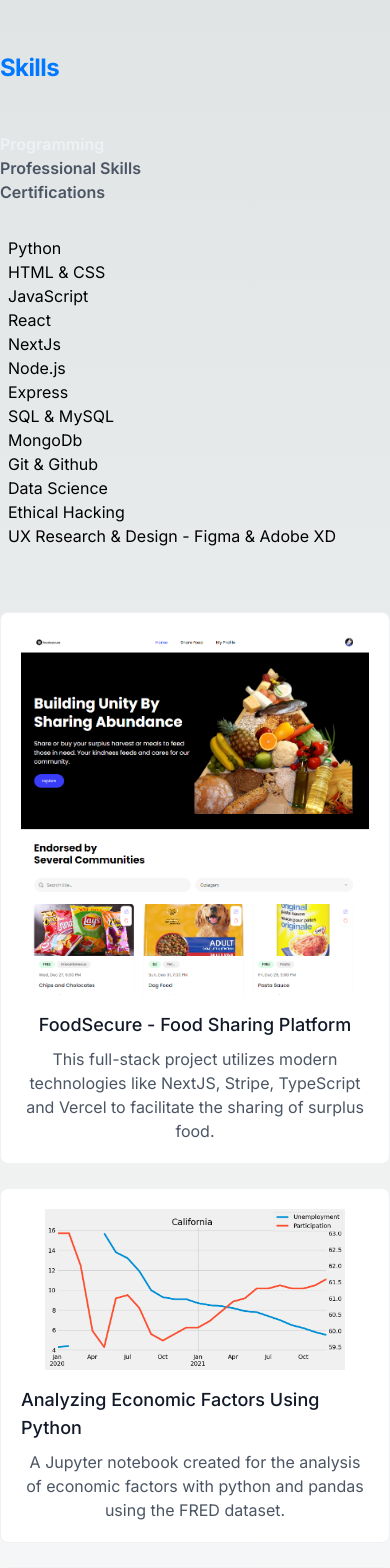
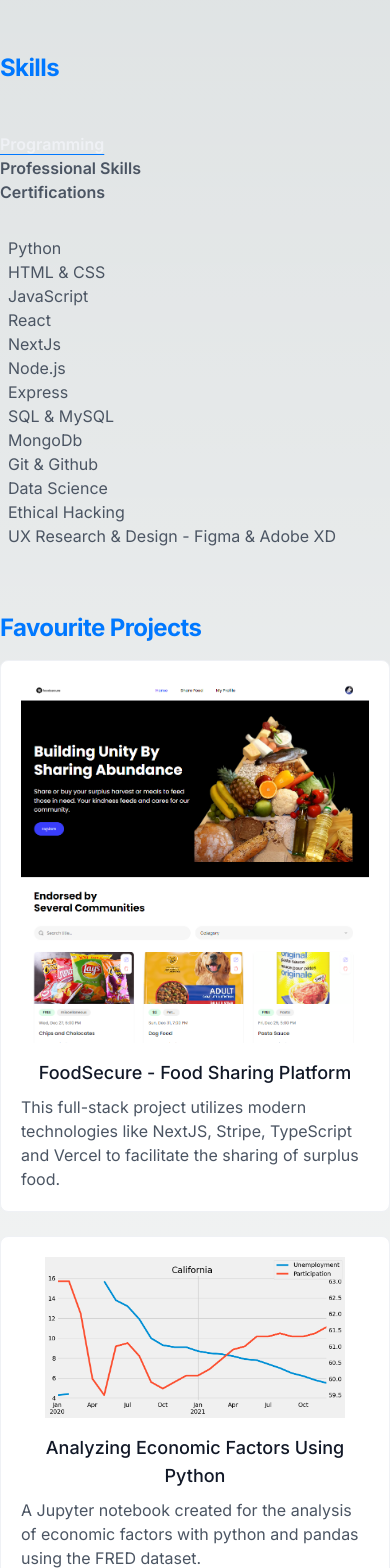
Before and after one commit to ParmeetChanne/nextjs-portfolio, a Next.js app: page / in a window 390 px wide. Shown: the part 780-2348 px from the top of the page. Built offline with nearby package versions, Linux system fonts and the light colour scheme.

Commit message:
improved styling

```diff
--- a/components/NavLink.tsx
+++ b/components/NavLink.tsx
@@ -4,7 +4,7 @@
   return (
     <Link
       href={href}
-      className="block py-2 pl-3 pr-4 sm:text-base md:text-lg rounded md:p-0 hover:text-gray-400"
+      className="block py-2 pl-3 pr-4 text-base rounded md:p-0 hover:text-gray-400"
     >
       {title}
     </Link>
--- /dev/null
+++ b/components/NewTabButton.tsx
@@ -0,0 +1,26 @@
+// TabButton.tsx
+
+import React from "react";
+
+interface TabButtonProps {
+  selectTab: () => void;
+  active: boolean;
+  children: React.ReactNode;
+}
+
+const TabButton: React.FC<TabButtonProps> = ({ selectTab, active, children }) => {
+  return (
+    <button
+      onClick={selectTab}
+      className={`inline-block p-4 border-b-2 rounded-t-lg ${
+        active
+          ? "text-gray-800 border-gray-500 dark:text-white dark:border-gray-500"
+          : "text-gray-600 border-transparent dark:text-gray-400"
+      } hover:text-gray-800 hover:border-gray-500 dark:hover:text-white dark:hover:border-gray-500`}
+    >
+      {children}
+    </button>
+  );
+};
+
+export default TabButton;
--- a/components/ProjectsSection.tsx
+++ b/components/ProjectsSection.tsx
@@ -7,17 +7,20 @@
 const ProjectsSection = () => {
 
   return (
-    <div>
+    <div className="flex flex-col items-start justify-center max-w-2xl mx-auto mt-5 mb-16">
+        <h3 className="mb-4 text-2xl font-bold tracking-tight text-dark-200 md:text-4xl dark:text-light-white">
+                  Favourite Projects
+          </h3>
     <div>
       <a className="w-full" href="https://github.com/ParmeetChanne/foodsecure">
         <div className="flex flex-col items-center justify-center w-full max-w-2xl p-5 mx-auto mb-6 rounded-lg bg-light-white dark:bg-transparent border border-white">
         <Image className='mb-4' src="/foodsecure_r.png" alt="foodsecure" width={400} height={200} />
           <div className="flex flex-col justify-between md:flex-row">
-            <h4 className="w-full mb-2 text-lg font-medium text-gray-900 md:text-xl dark:text-gray-100 dark:hover:text-dark-200 hover:text-dark-200 ">
+            <h4 className="w-full mb-2 text-lg text-center font-medium text-gray-900 md:text-xl dark:text-gray-100 dark:hover:text-dark-200 hover:text-dark-200 ">
               FoodSecure - Food Sharing Platform
             </h4>
           </div>
-          <p className="w-full text-center text-gray-600 dark:text-gray-400">This full-stack project utilizes modern technologies like NextJS, Stripe, TypeScript and Vercel to facilitate the sharing of surplus food.</p>
+          <p className="w-full md:text-center text-left text-gray-600 dark:text-gray-400">This full-stack project utilizes modern technologies like NextJS, Stripe, TypeScript and Vercel to facilitate the sharing of surplus food.</p>
         </div>
       </a>
     </div>
@@ -27,11 +30,11 @@
         <div className="flex flex-col items-center justify-center w-full max-w-2xl p-5 mx-auto mb-6 rounded-lg bg-light-white dark:bg-transparent border border-white">
         <Image className='mb-4' src="/economic_factors.png" alt="foodsecure" width={300} height={300} />
           <div className="flex flex-col justify-between md:flex-row">
-            <h4 className="w-full mb-2 text-lg font-medium text-gray-900 md:text-xl dark:text-gray-100 dark:hover:text-dark-200 hover:text-dark-200 ">
+            <h4 className="w-full mb-2 text-lg text-center font-medium text-gray-900 md:text-xl dark:text-gray-100 dark:hover:text-dark-200 hover:text-dark-200 ">
               Analyzing Economic Factors Using Python
             </h4>
           </div>
-          <p className="w-full text-center text-gray-600 dark:text-gray-400">A Jupyter notebook created for the analysis of economic factors with python and pandas using the FRED dataset.</p>
+          <p className="w-full md:text-center text-left text-gray-600 dark:text-gray-400">A Jupyter notebook created for the analysis of economic factors with python and pandas using the FRED dataset.</p>
         </div>
       </a>
     </div>
@@ -41,11 +44,11 @@
         <div className="flex flex-col items-center justify-center w-full max-w-2xl p-5 mx-auto mb-6 rounded-lg bg-light-white dark:bg-transparent border border-white">
         <Image className='mb-4' src="/streamlit.png" alt="foodsecure" width={300} height={300} />
           <div className="flex flex-col justify-between md:flex-row">
-            <h4 className="w-full mb-2 text-lg font-medium text-gray-900 md:text-xl dark:text-gray-100 dark:hover:text-dark-200 hover:text-dark-200 ">
+            <h4 className="w-full mb-2 text-lg text-center font-medium text-gray-900 md:text-xl dark:text-gray-100 dark:hover:text-dark-200 hover:text-dark-200 ">
               Stock Prediction Web Application
             </h4>
           </div>
-          <p className="w-full text-center text-gray-600 dark:text-gray-400">This project is a stock prediction webapp created with Python using Meta's Prophet for modeling and Streamlit for Frontend.</p>
+          <p className="w-full md:text-center text-left text-gray-600 dark:text-gray-400">This project is a stock prediction webapp created with Python using Meta's Prophet for modeling and Streamlit for Frontend.</p>
         </div>
       </a>
     </div>
--- a/components/SkillsSection.tsx
+++ b/components/SkillsSection.tsx
@@ -8,7 +8,7 @@
       title: "Programming",
       id: "programming",
       content: (
-        <ul className="list-disc pl-2">
+        <ul className="list-disc pl-2 text-gray-600 dark:text-gray-400">
           <li>Python</li>
           <li>HTML & CSS</li>
           <li>JavaScript</li>
@@ -29,7 +29,7 @@
       title: "Professional Skills",
       id: "professional",
       content: (
-        <ul className="list-disc pl-2">
+        <ul className="list-disc pl-2 text-gray-600 dark:text-gray-400">
           <li>Leadership</li>
           <li>Entrepreneurship</li>
           <li>Problem-Solving</li>
@@ -46,10 +46,10 @@
       title: "Certifications",
       id: "certifications",
       content: (
-        <ul className="list-disc pl-2">
-          <li>Google UX Design Professional Certificate</li>
+        <ul className="list-disc pl-2 text-gray-600 dark:text-gray-400">
           <li>IBM Data Science Professional Certificate</li>
           <li>Google IT Support Professional Certificate</li>
+          <li>Google UX Design Professional Certificate</li>
           <li>Google Digital Marketing & E-commerce Professional Certificate</li>
           <li>React Developer Certificate</li>
           <li>Complete Ethical Hacking Certificate</li>
@@ -84,7 +84,7 @@
           <h3 className="mb-4 text-2xl font-bold tracking-tight text-dark-200 md:text-4xl dark:text-light-white">
                   Skills
           </h3>
-                <div className="flex flex-col md:flex-row mt-8 text-gray-600 dark:text-gray-400">
+                <div className="flex flex-col md:flex-row mt-8 text-gray-600 dark:text-gray-400 underline underline-offset-4 decoration-dark-200">
                     <div className="mr-4">
                         <TabButton
                         selectTab={() => handleTabChange("programming")}
--- a/components/TabButton.jsx
+++ b/components/TabButton.jsx
@@ -7,7 +7,7 @@
 };
 
 const TabButton = ({ active, selectTab, children }) => {
-  const buttonClasses = active ? "text-white" : "text-[#ADB7BE]";
+  const buttonClasses = active ? "text-white underline decoration-dark-200" : "text-[#ADB7BE]";
 
   return (
     <button onClick={selectTab}>
```
Also changed, not shown: public/github_icon_light.svg (added).
